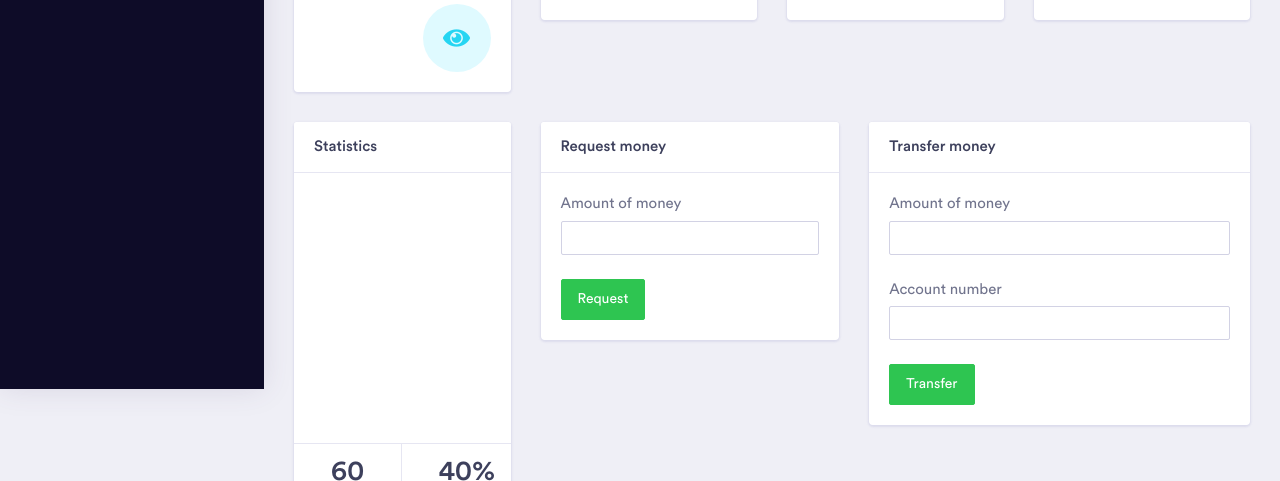
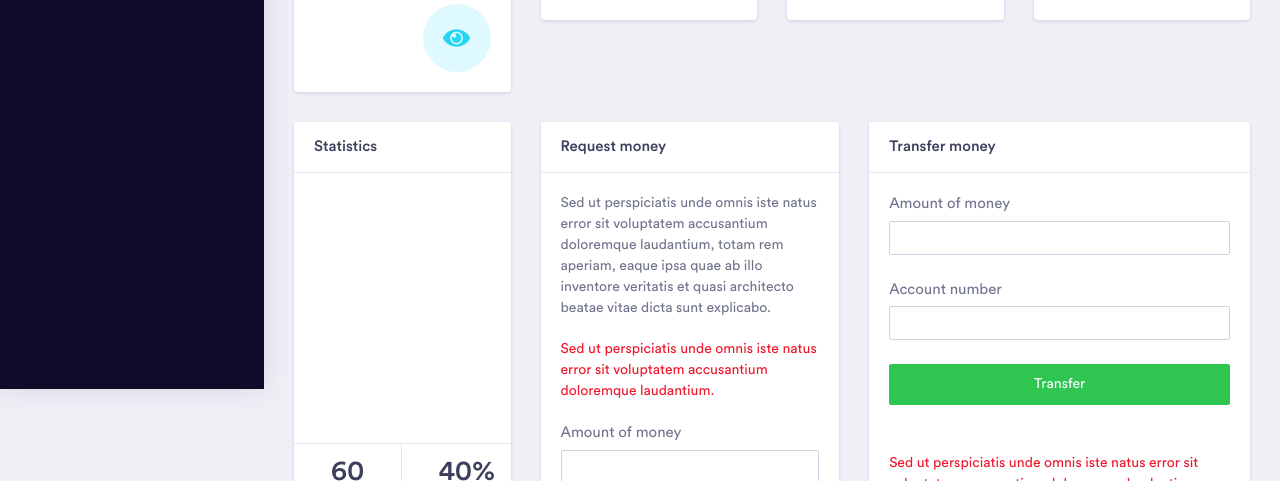
Before and after one commit to yenkoSS/Bankist, a website: page public/dashboard.html in a window 1280 px wide. Shown: the part 471-952 px from the top of the page. Drawn offline with Linux system fonts and the light colour scheme; no server answers.

Commit message:
update Transfer/Request form

```diff
--- a/public/dashboard.html
+++ b/public/dashboard.html
@@ -618,10 +618,20 @@
               <!-- followers by age   -->
               <!-- ============================================================== -->
               <div class="col-xl-4 col-lg-6 col-md-6 col-sm-12 col-12">
-                <div class="card">
+                <div class="card" style="height: 100%">
                   <h5 class="card-header">Request money</h5>
                   <div class="card-body">
-                    <div class="form">
+                    <p>
+                      Sed ut perspiciatis unde omnis iste natus error sit
+                      voluptatem accusantium doloremque laudantium, totam rem
+                      aperiam, eaque ipsa quae ab illo inventore veritatis et
+                      quasi architecto beatae vitae dicta sunt explicabo.
+                    </p>
+                    <p class="text-danger">
+                      Sed ut perspiciatis unde omnis iste natus error sit
+                      voluptatem accusantium doloremque laudantium.
+                    </p>
+                    <div class="form d-flex flex-column justify-content-center">
                       <label for="" class="form-label">Amount of money</label>
                       <input type="text" class="form-control mb-4" />
                       <button type="button" class="btn btn-success">
@@ -638,10 +648,10 @@
               <!-- followers by locations   -->
               <!-- ============================================================== -->
               <div class="col-xl-5 col-lg-12 col-md-6 col-sm-12 col-12">
-                <div class="card">
+                <div class="card" style="height: 100%">
                   <h5 class="card-header">Transfer money</h5>
                   <div class="card-body">
-                    <div class="form">
+                    <div class="form d-flex flex-column justify-content-center">
                       <label for="" class="form-label">Amount of money</label>
                       <input type="text" class="form-control mb-4" />
                       <label for="" class="form-label">Account number</label>
@@ -650,6 +660,10 @@
                         Transfer
                       </button>
                     </div>
+                    <p class="text-danger mt-5">
+                      Sed ut perspiciatis unde omnis iste natus error sit
+                      voluptatem accusantium doloremque laudantium.
+                    </p>
                   </div>
                 </div>
               </div>
```
